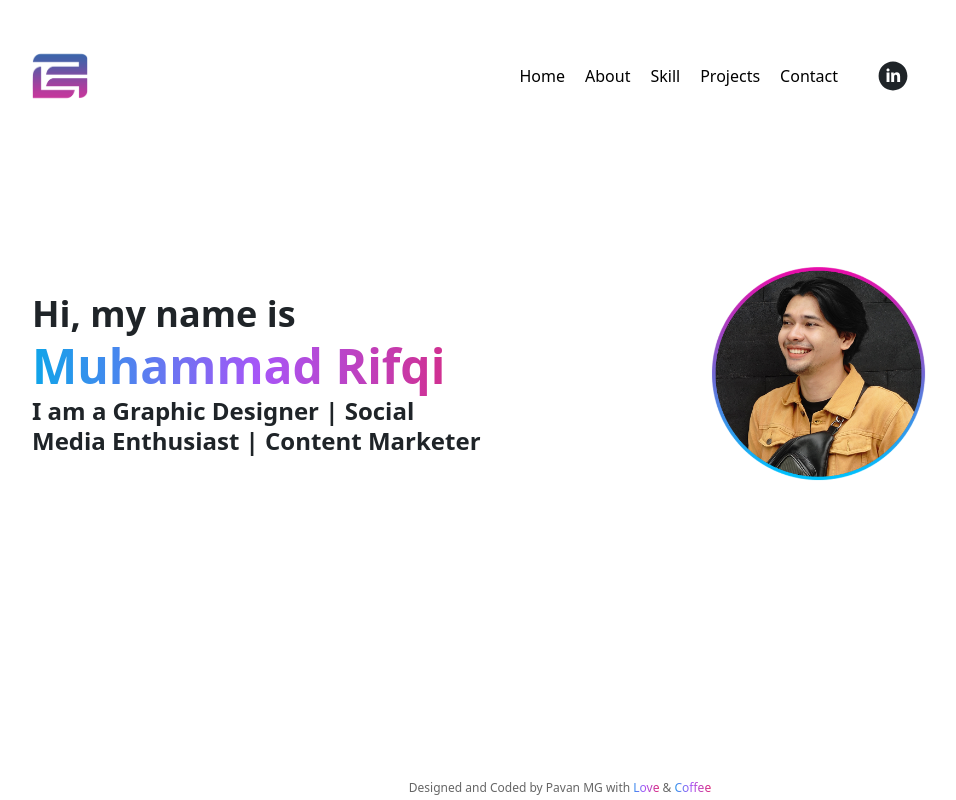
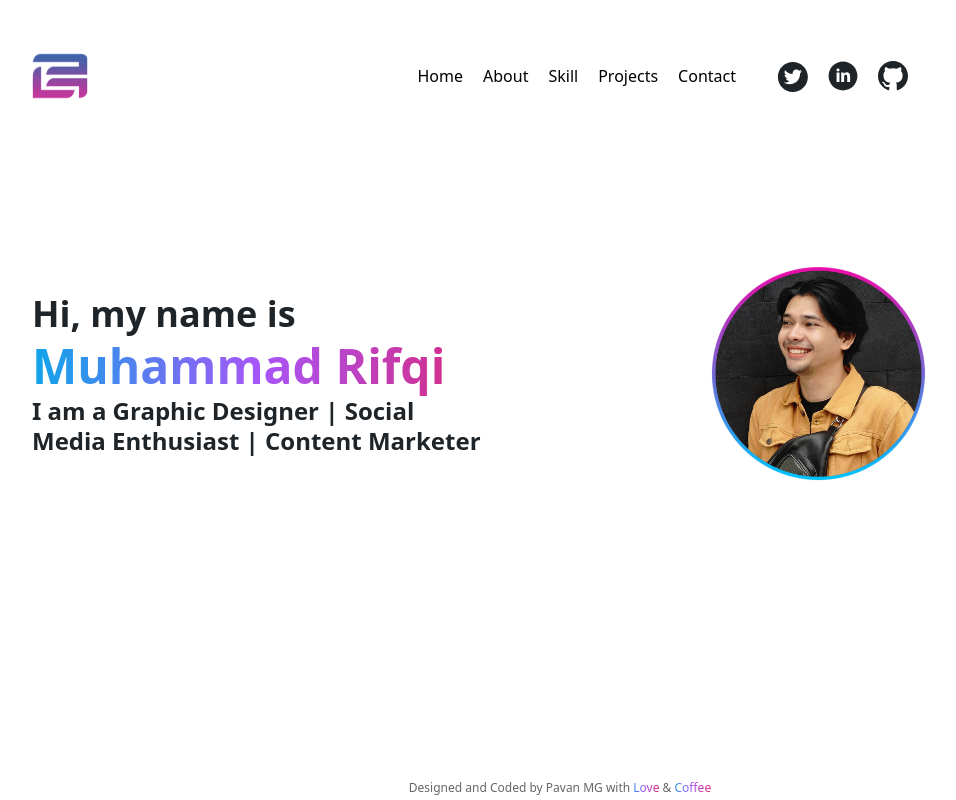
Before and after one commit to mhdrifqi/web, a React (Create React App) app: page / in a window 1280 px wide. Shown: the whole page, without its empty margins (160-1116 px from the left). Built offline with nearby package versions, Linux system fonts and the light colour scheme.

Commit message:
Update Header.js

```diff
--- a/src/Components/Header.js
+++ b/src/Components/Header.js
@@ -63,6 +63,20 @@ function Header() {
         </ul>
         <ul className="flex justify-evenly items-center my-5 md:my-0 md:space-x-5 md:mr-5">
           <li>
+            <a href={twitter} target="_blank" rel="noreferrer noopener">
+              <svg
+                className="dark:fill-light-heading fill-dark-heading"
+                width="32"
+                height="32"
+                viewBox="0 0 32 32"
+                fill="none"
+                xmlns="http://www.w3.org/2000/svg"
+              >
+                <path d="M16.875 1.875C8.59152 1.875 1.875 8.59152 1.875 16.875C1.875 25.1585 8.59152 31.875 16.875 31.875C25.1585 31.875 31.875 25.1585 31.875 16.875C31.875 8.59152 25.1585 1.875 16.875 1.875ZM24.0837 13.1819C24.0937 13.3393 24.0937 13.5033 24.0937 13.6641C24.0937 18.5792 20.3504 24.2411 13.51 24.2411C11.4007 24.2411 9.44531 23.6283 7.79799 22.5737C8.09933 22.6071 8.38728 22.6205 8.69531 22.6205C10.4364 22.6205 12.0368 22.0312 13.3125 21.0335C11.6786 21 10.3058 19.9286 9.83705 18.4554C10.4096 18.5391 10.9252 18.5391 11.5145 18.3884C10.6732 18.2175 9.91699 17.7605 9.37438 17.0953C8.83178 16.43 8.53623 15.5973 8.53795 14.7388V14.692C9.03013 14.9699 9.60938 15.1406 10.2154 15.1641C9.70595 14.8245 9.28814 14.3645 8.99903 13.8249C8.70993 13.2852 8.55845 12.6825 8.55804 12.0703C8.55804 11.3772 8.73884 10.7444 9.06362 10.1953C9.99744 11.3449 11.1627 12.2851 12.4837 12.9548C13.8047 13.6245 15.2518 14.0088 16.731 14.0826C16.2054 11.5547 18.0938 9.50893 20.3638 9.50893C21.4353 9.50893 22.3996 9.95759 23.0792 10.6808C23.9196 10.5234 24.7232 10.2087 25.4397 9.78683C25.1618 10.6473 24.5792 11.3739 23.8058 11.8326C24.5558 11.7522 25.279 11.5446 25.9487 11.2533C25.4431 11.9967 24.8103 12.6562 24.0837 13.1819Z" />
+              </svg>
+            </a>
+          </li>
+          <li>
             <a href={linkdein} target="_blank" rel="noreferrer noopener">
               <svg
                 className="dark:fill-light-heading fill-dark-heading"
@@ -76,6 +90,24 @@ function Header() {
               </svg>
             </a>
           </li>
+          <li>
+            <a href={github} target="_blank" rel="noreferrer noopener">
+              <svg
+                className="dark:fill-light-heading fill-dark-heading"
+                width="30"
+                height="30"
+                viewBox="0 0 30 30"
+                fill="none"
+                xmlns="http://www.w3.org/2000/svg"
+              >
+                <path
+                  fillRule="evenodd"
+                  clipRule="evenodd"
+                  d="M15 0C6.7125 0 0 6.7125 0 15C0 21.6375 4.29375 27.2437 10.2563 29.2313C11.0063 29.3625 11.2875 28.9125 11.2875 28.5188C11.2875 28.1625 11.2688 26.9813 11.2688 25.725C7.5 26.4188 6.525 24.8062 6.225 23.9625C6.05625 23.5312 5.325 22.2 4.6875 21.8438C4.1625 21.5625 3.4125 20.8687 4.66875 20.85C5.85 20.8313 6.69375 21.9375 6.975 22.3875C8.325 24.6562 10.4812 24.0187 11.3438 23.625C11.475 22.65 11.8688 21.9937 12.3 21.6187C8.9625 21.2437 5.475 19.95 5.475 14.2125C5.475 12.5813 6.05625 11.2313 7.0125 10.1813C6.8625 9.80625 6.3375 8.26875 7.1625 6.20625C7.1625 6.20625 8.41875 5.8125 11.2875 7.74375C12.4875 7.40625 13.7625 7.2375 15.0375 7.2375C16.3125 7.2375 17.5875 7.40625 18.7875 7.74375C21.6562 5.79375 22.9125 6.20625 22.9125 6.20625C23.7375 8.26875 23.2125 9.80625 23.0625 10.1813C24.0188 11.2313 24.6 12.5625 24.6 14.2125C24.6 19.9688 21.0938 21.2437 17.7563 21.6187C18.3 22.0875 18.7688 22.9875 18.7688 24.3937C18.7688 26.4 18.75 28.0125 18.75 28.5188C18.75 28.9125 19.0312 29.3813 19.7812 29.2313C22.759 28.2259 25.3465 26.3121 27.1796 23.7592C29.0127 21.2063 29.9991 18.1429 30 15C30 6.7125 23.2875 0 15 0Z"
+                />
+              </svg>
+            </a>
+          </li>
         </ul>
       </nav>
     </header>
```
